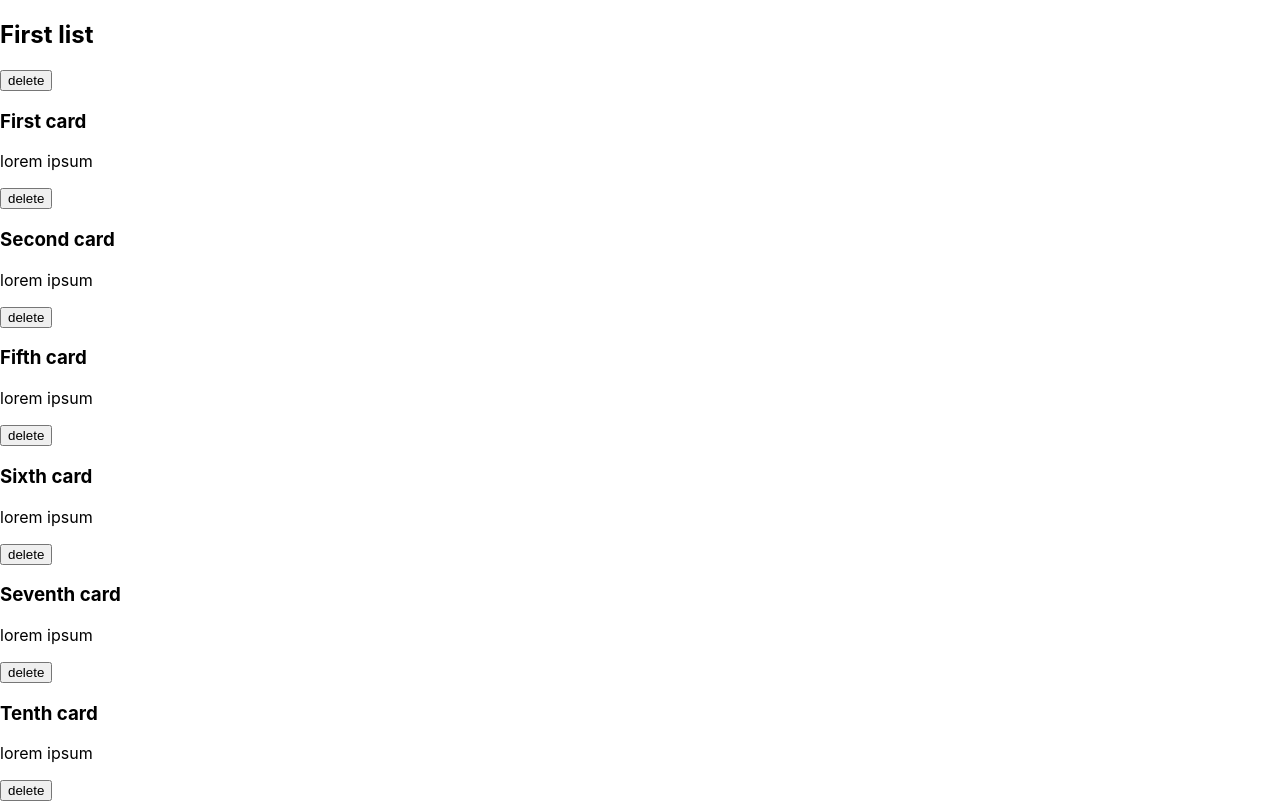
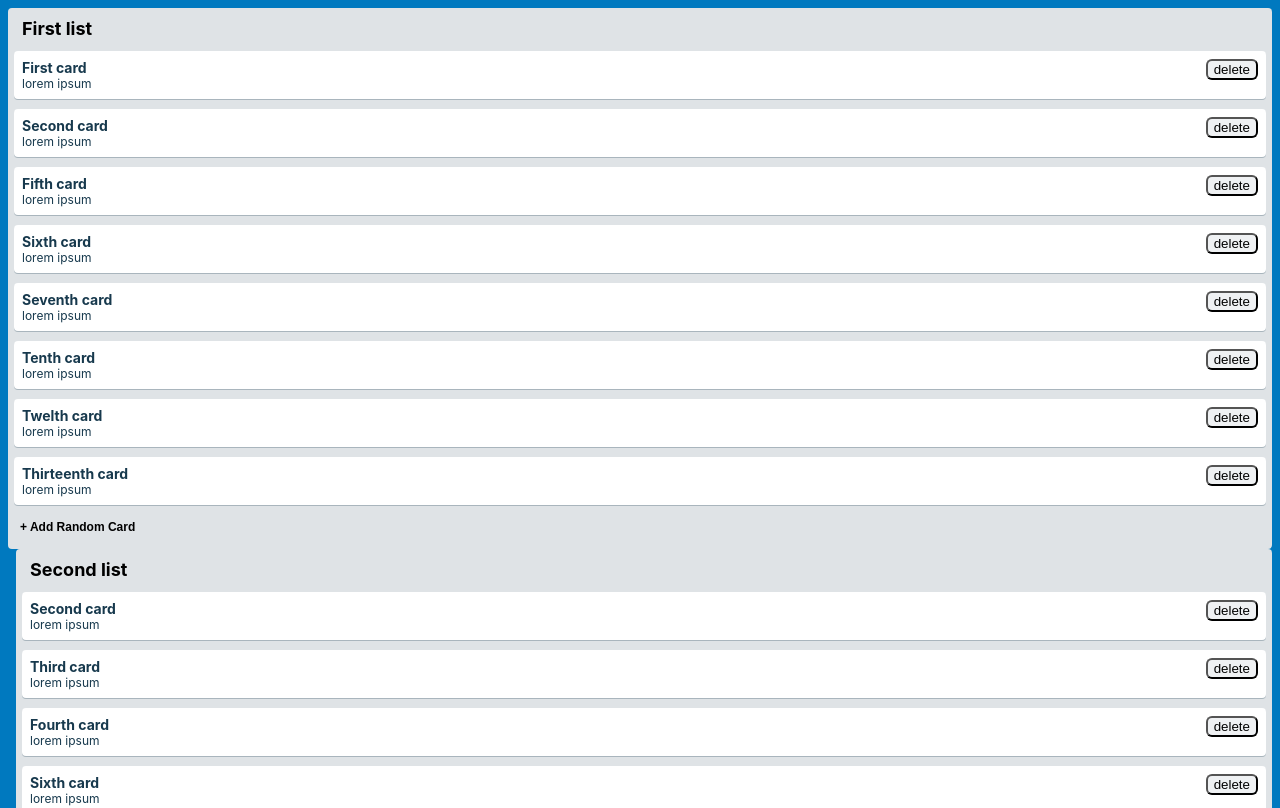
Before and after one commit to thinkful-ei-dragonfly/trelloyes-Aldiyar-MichaelR, a React (Create React App) app: page / in a window 1280 px wide. Shown: the top 808 px of the page. Built offline with nearby package versions, Linux system fonts and the light colour scheme.

Commit message:
added CSS

```diff
--- /dev/null
+++ b/src/App.css
@@ -0,0 +1,18 @@
+.App {
+  min-height: calc(100vh - 16px);
+  min-width: calc(100vw - 16px);
+  background: #0079bf;
+  padding: 8px;
+  display: inline-flex;
+  flex-direction: column;
+}
+.App-header h1 {
+  margin: 0;
+  color: #f6f6f6;
+  font-size: 20px;
+  padding: 0 14px 10px;
+}
+
+.App-list {
+  display: flex;
+}
--- a/src/App.js
+++ b/src/App.js
@@ -1,5 +1,6 @@
 import React from 'react';
 import List from './List';
+import './App.css';
 
 function App(props) {
   const array = props.store.lists;
--- /dev/null
+++ b/src/Card.css
@@ -0,0 +1,27 @@
+.Card {
+  border-radius: 4px;
+  background-color: #fff;
+  box-shadow: 0 1px 0 rgba(9,45,66,.25);
+  padding: 8px;
+  color: #17394d;
+}
+
+.Card {
+  margin-bottom: 10px;
+}
+
+.Card h3 {
+  font-size: 14px;
+  margin-bottom: 4px;
+}
+
+.Card p {
+  margin: 0;
+  font-size: 12px;
+}
+
+.Card button {
+  float: right;
+  background-color: #eff1f3;
+  border-radius: 6px;
+}
--- a/src/Card.js
+++ b/src/Card.js
@@ -1,4 +1,5 @@
 import React from 'react';
+import './Card.css';
 
 function Card (props) {
 
--- /dev/null
+++ b/src/List.css
@@ -0,0 +1,49 @@
+.List {
+  min-width: 218px;
+}
+
+.List:not(:first-of-type) {
+  margin-left: 8px;
+}
+
+.List-header h2,
+.List-cards h3 {
+  margin: 0;
+}
+
+.List-header h2 {
+  font-size: 18px;
+  padding: 10px 8px 8px;
+}
+
+.List-header,
+.List-cards {
+  background-color: #dfe3e6;
+  padding: 0 6px 4px;
+}
+
+.List-header {
+  border-top-left-radius: 4px;
+  border-top-right-radius: 4px;
+}
+
+.List-cards {
+  border-bottom-left-radius: 4px;
+  border-bottom-right-radius: 4px;
+  padding-bottom: 10px;
+  max-height: calc(100vh - 102px);
+  overflow: auto;
+}
+
+.List-add-button {
+  background: none;
+  border: none;
+  font-size: 12px;
+  font-weight: bold;
+  padding: 5px 6px;
+  display: block;
+}
+
+.List-add-button:hover {
+  cursor: pointer;
+}
--- a/src/List.js
+++ b/src/List.js
@@ -1,5 +1,6 @@
 import React from 'react';
 import Card from './Card';
+import './List.css';
 
 // props.store.allCards.map(cards)
 
```
